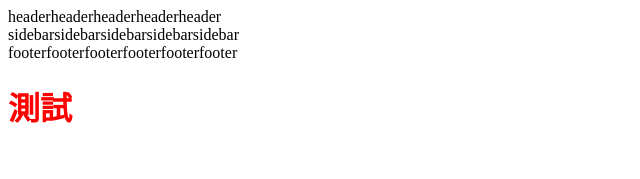
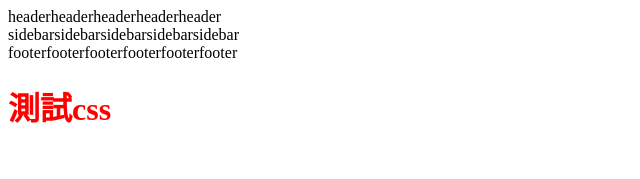
Before and after one commit to fishcha84/ws, a Nuxt app: page /practice in a window 1280 px wide. Shown: the top 179 px of the page, without its empty margins (0-640 px from the left). Built offline with nearby package versions, Linux system fonts and the light colour scheme.

Commit message:
nuxt.config.js setting for self-defined css

```diff
--- a/nuxt.config.js
+++ b/nuxt.config.js
@@ -15,7 +15,6 @@ export default {
       { rel: 'icon', type: 'image/x-icon', href: '/favicon.ico' }
     ]
   },
-
   // Global CSS: https://go.nuxtjs.dev/config-css
   css: [
     'element-ui/lib/theme-chalk/index.css',
--- a/pages/practice/index.vue
+++ b/pages/practice/index.vue
@@ -1,6 +1,6 @@
 <template>
   <h1 class="red-color">
-    測試
+    測試css
   </h1>
 </template>
 
```
